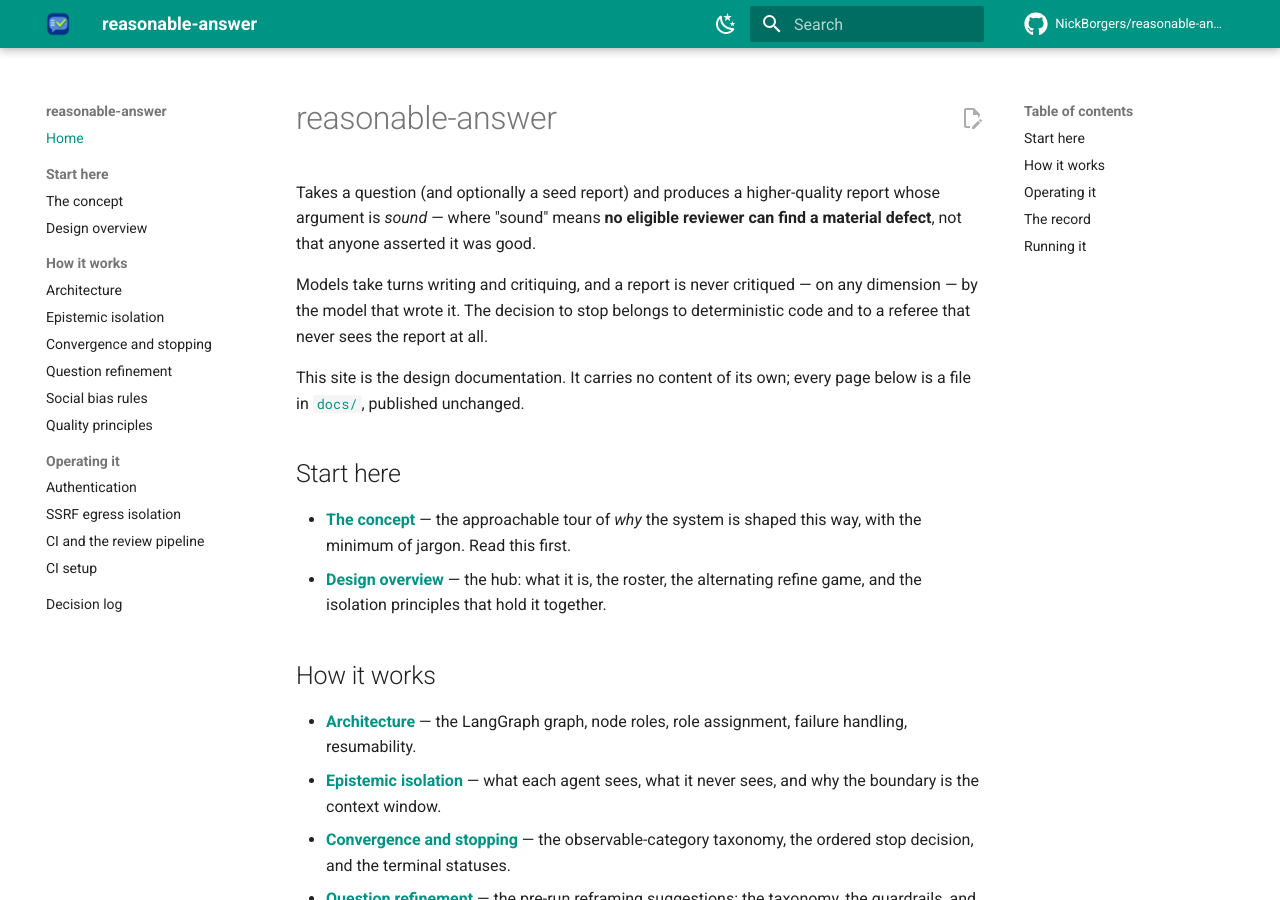
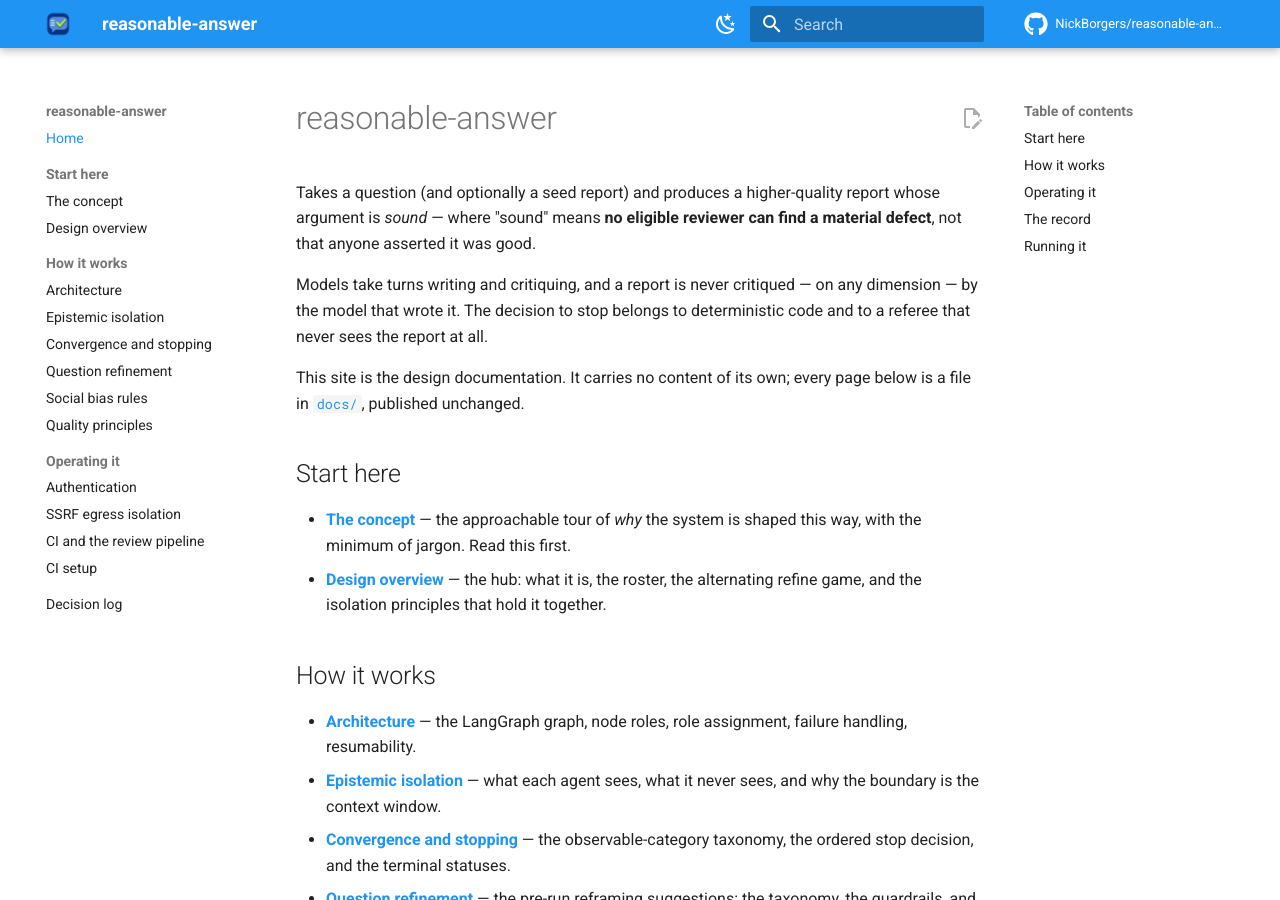
Before and after one commit to NickBorgers/reasonable-answer, an MkDocs documentation site: the page built from docs/index.md, in a window 1280 px wide and 900 px high. Built offline with MkDocs 1.6.1 and Material for MkDocs 9.7.7, drawn with Linux system fonts in a browser that asks for light colours; comment, search, counter and statistics services are not loaded.

Commit message:
Rebrand accent color to the logo's blue, replacing the old green
The GitHub Pages theme (teal) and the webapp's --accent/--live (a dark
green pair) both predate the new logo and clashed with its navy/blue
plate once it shipped. Derives two on-brand blues from the speech
bubble's hue at the old greens' lightness levels so contrast against
--bg stays where it was, and swaps mkdocs.yml's palette from teal to
Material's blue to match.

Co-Authored-By: Claude Sonnet 5 <noreply@anthropic.com>

```diff
--- a/mkdocs.yml
+++ b/mkdocs.yml
@@ -48,18 +48,21 @@ theme:
   favicon: assets/favicon.png
   icon:
     repo: fontawesome/brands/github
+  # `blue` on both, not just one palette variant: the logo's plate and speech-bubble are
+  # the same hue at different depths, so both light and dark chrome read as one brand
+  # rather than switching families with the OS theme.
   palette:
     - media: '(prefers-color-scheme: light)'
       scheme: default
-      primary: teal
-      accent: teal
+      primary: blue
+      accent: blue
       toggle:
         icon: material/weather-night
         name: Switch to dark mode
     - media: '(prefers-color-scheme: dark)'
       scheme: slate
-      primary: teal
-      accent: teal
+      primary: blue
+      accent: blue
       toggle:
         icon: material/weather-sunny
         name: Switch to light mode
```
Also changed, not shown: 2 other files.
